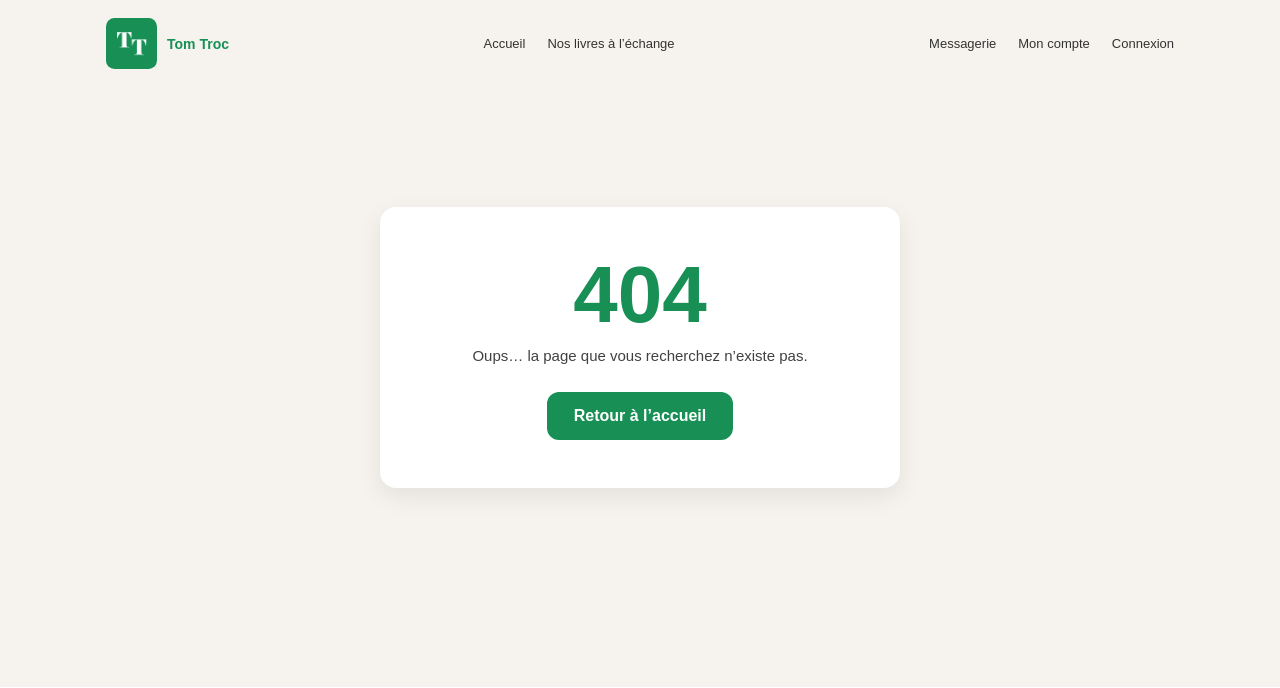
After one commit to zinebelhammouti2017-source/TomTroc, a PHP site: page /views/404.php in a window 1280 px wide. The commit adds this page. Shown: the top 688 px of the page. Run offline with PHP 8.4, Linux system fonts and the light colour scheme.

Commit message:
feat: ajout de la page 404 personnalisée

```diff
--- a/public/css/style.css
+++ b/public/css/style.css
@@ -830,20 +830,6 @@ h2{margin:0 0 28px;font-size:26px;font-weight:600;text-align:center}
   cursor:pointer;
 }
 
-/* Formulaires ajouter/éditer : conteneur propre */
-/*.bloc-formulaire{
-  max-width: 1100px;
-  margin: 0 auto;
-  padding: 0 16px;
-}*/
-
-/* Titre + retour alignés naturellement */
-/*.bloc-formulaire h1{
-  font-family: "Playfair Display", Georgia, "Times New Roman", serif;
-  font-weight: 500;
-  margin: 12px 0 18px;
-}*/
-
 .lien-retour{
   display: inline-block;
   margin: 12px 0 8px;
@@ -1432,3 +1418,44 @@ h2{margin:0 0 28px;font-size:26px;font-weight:600;text-align:center}
     width: 100%;
   }
 }
+
+/* =========================
+   PAGE 404
+========================= */
+
+.page-404{
+  min-height: 65vh;
+  display: flex;
+  align-items: center;
+  justify-content: center;
+  padding: 0 16px; /* marge sécurité mobile */
+  background: #f6f3ee;
+}
+
+.bloc-404{
+  width: 100%;
+  max-width: 520px;
+  background: #fff;
+  border-radius: 16px;
+  padding: 48px 32px;
+  text-align: center;
+  box-shadow: 0 8px 24px rgba(0,0,0,0.08);
+}
+
+/* Titre 404 */
+.bloc-404 h1{
+  margin: 0 0 12px;
+  font-size: 80px;
+  line-height: 1;
+  font-weight: 600;
+  color: #178f55;
+}
+
+/* Texte */
+.bloc-404 p{
+  margin: 0 0 28px;
+  font-size: 15px;
+  color: rgba(0,0,0,0.75);
+}
+
+/* B*
--- a/public/index.php
+++ b/public/index.php
@@ -84,6 +84,7 @@ case 'demarrer-conversation':
 
 
     default:
-        echo "Page non trouvée";
+        http_response_code(404);
+        require_once __DIR__ . '/../views/404.php';
         break;
 }
--- /dev/null
+++ b/views/404.php
@@ -0,0 +1,18 @@
+<?php require_once __DIR__ . '/templates/header.php'; ?>
+
+<main class="page-404">
+  <section class="bloc-404">
+
+    <h1>404</h1>
+    <p class="texte-404">
+      Oups… la page que vous recherchez n’existe pas.
+    </p>
+
+    <a class="bouton bouton-principal" href="/projet4/public/">
+      Retour à l’accueil
+    </a>
+
+  </section>
+</main>
+
+<?php require_once __DIR__ . '/templates/footer.php'; ?>
```
Also changed, not shown: views/livre_introuvable.php (deleted, +0 -9 lines).
